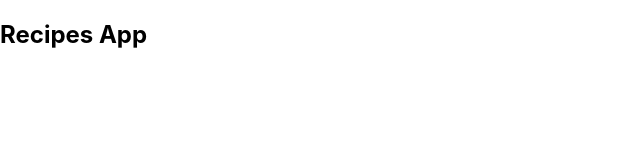
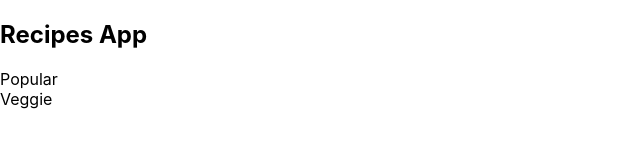
Before and after one commit to boolfalse/react-recipes, a React (Create React App) app: page / in a window 1280 px wide. Shown: the top 160 px of the page, without its empty margins (0-640 px from the left). Built offline with nearby package versions, Linux system fonts and the light colour scheme.

Commit message:
initial components

```diff
--- a/src/App.js
+++ b/src/App.js
@@ -1,10 +1,13 @@
+
+import Pages from "./layouts/PageWrapper";
 
 function App() {
-  return (
-      <div className="App">
-        <h2>Recipes App</h2>
-      </div>
-  );
+    return (
+        <div className="App">
+            <h2>Recipes App</h2>
+            <Pages />
+        </div>
+    );
 }
 
 export default App;
--- /dev/null
+++ b/src/components/Popular.jsx
@@ -0,0 +1,8 @@
+
+const Popular = () => {
+    return (
+        <div>Popular</div>
+    )
+}
+
+export default Popular;
--- /dev/null
+++ b/src/components/Veggie.jsx
@@ -0,0 +1,8 @@
+
+const Veggie = () => {
+    return (
+        <div>Veggie</div>
+    )
+}
+
+export default Veggie;
--- /dev/null
+++ b/src/layouts/PageWrapper.jsx
@@ -0,0 +1,12 @@
+
+import Home from "../pages/Home";
+
+const PageWrapper = () => {
+    return (
+        <div>
+            <Home />
+        </div>
+    );
+}
+
+export default PageWrapper;
--- /dev/null
+++ b/src/pages/Home.jsx
@@ -0,0 +1,14 @@
+
+import Popular from "../components/Popular";
+import Veggie from "../components/Veggie";
+
+const Home = () => {
+    return (
+        <div>
+            <Popular />
+            <Veggie />
+        </div>
+    );
+}
+
+export default Home;
```
